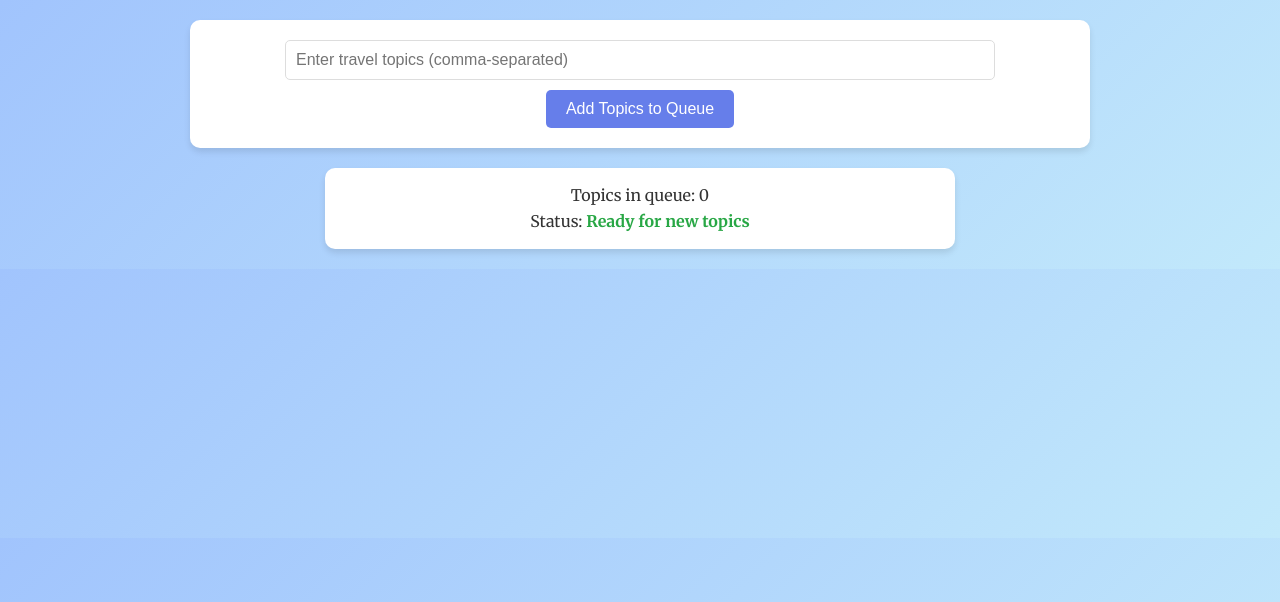
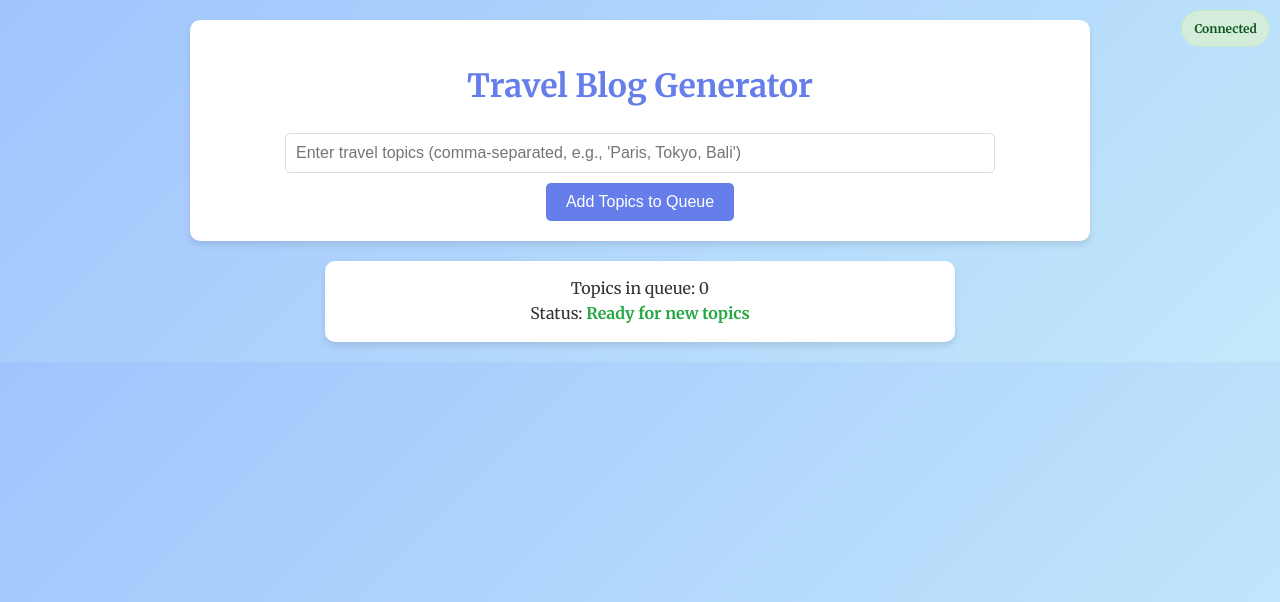
Before and after one commit to Kerbeccs/blog_gen, a Flask app: page / in a window 1280 px wide. Shown: the top 602 px of the page. Run offline with Flask 3, Linux system fonts and the light colour scheme.

Commit message:
Update index.html

```diff
--- a/templates/index.html
+++ b/templates/index.html
@@ -2,6 +2,7 @@
 <html lang="en">
 <head>
     <meta charset="UTF-8">
+    <meta name="viewport" content="width=device-width, initial-scale=1.0">
     <title>Travel Blog Generator</title>
     <link href="https://fonts.googleapis.com/css2?family=Merriweather:wght@300;400;700&family=Open+Sans:wght@300;400;600&display=swap" rel="stylesheet">
     <style>
@@ -166,12 +188,47 @@
             color: #28a745;
             font-weight: bold;
         }
+
+        .error-message {
+            background: #f8d7da;
+            color: #721c24;
+            padding: 15px;
+            border-radius: 10px;
+            margin: 20px 0;
+            border: 1px solid #f1aeb5;
+        }
+
+        .connection-status {
+            position: fixed;
+            top: 10px;
+            right: 10px;
+            padding: 8px 12px;
+            border-radius: 20px;
+            font-size: 12px;
+            font-weight: bold;
+            z-index: 1000;
+        }
+
+        .connection-online {
+            background: #d4edda;
+            color: #155724;
+            border: 1px solid #c3e6cb;
+        }
+
+        .connection-offline {
+            background: #f8d7da;
+            color: #721c24;
+            border: 1px solid #f1aeb5;
+        }
     </style>
 </head>
 <body>
+    <div class="connection-status" id="connection-status">Connecting...</div>
+
     <div class="container">
         <div class="input-section">
-            <input type="text" id="topic-input" placeholder="Enter travel topics (comma-separated)">
+            <h1 style="color: #667eea; margin-bottom: 20px;">Travel Blog Generator</h1>
+            <input type="text" id="topic-input" placeholder="Enter travel topics (comma-separated, e.g., 'Paris, Tokyo, Bali')">
             <button id="generate-btn">Add Topics to Queue</button>
         </div>
 
@@ -179,75 +236,131 @@
             Queue Status: Loading...
         </div>
 
-        <div id="loading">Generating your travel story... Please wait!</div>
+        <div id="loading">
+            <h3>Generating your travel story...</h3>
+            <p>This may take a few minutes. Please wait!</p>
+        </div>
+
+        <div id="error-container"></div>
 
         <div class="blog-container" id="blog-output" style="display:none;">
             <div class="blog-header">
                 <h1 class="blog-title" id="blog-title">Travel Blog</h1>
+                <p id="blog-timestamp" style="margin: 10px 0 0 0; opacity: 0.8;"></p>
             </div>
             <div id="blog-content" class="blog-content"></div>
         </div>
     </div>
 
     <script>
+        let isConnected = false;
+        let lastBlogTimestamp = null;
+
+        function updateConnectionStatus(connected) {
+            const statusElement = document.getElementById('connection-status');
+            if (connected) {
+                statusElement.textContent = 'Connected';
+                statusElement.className = 'connection-status connection-online';
+                isConnected = true;
+            } else {
+                statusElement.textContent = 'Connection Error';
+                statusElement.className = 'connection-status connection-offline';
+                isConnected = false;
+            }
+        }
+
+        function showError(message) {
+            const errorContainer = document.getElementById('error-container');
+            errorContainer.innerHTML = `<div class="error-message">${message}</div>`;
+        }
+
+        function clearError() {
+            const errorContainer = document.getElementById('error-container');
+            errorContainer.innerHTML = '';
+        }
+
         function updateQueueStatus() {
             fetch('/queue_status')
-                .then(response => response.json())
+                .then(response => {
+                    if (!response.ok) {
+                        throw new Error(`HTTP ${response.status}: ${response.statusText}`);
+                    }
+                    updateConnectionStatus(true);
+                    clearError();
+                    return response.json();
+                })
                 .then(data => {
                     const statusDiv = document.getElementById('queue-status');
                     let statusHTML = `Topics in queue: ${data.queue_size}<br>`;
 
-                    if (data.current_processing.current_topic) {
+                    if (data.current_processing && data.current_processing.current_topic) {
                         statusHTML += `Currently processing: ${data.current_processing.current_topic}<br>`;
                         statusHTML += `Status: <span class="status-${data.current_processing.status}">${data.current_processing.status}</span>`;
+
+                        if (data.current_processing.status === 'processing') {
+                            document.getElementById('loading').style.display = 'block';
+                        } else {
+                            document.getElementById('loading').style.display = 'none';
+                        }
                     } else {
                         statusHTML += `Status: <span class="status-idle">Ready for new topics</span>`;
+                        document.getElementById('loading').style.display = 'none';
                     }
 
                     statusDiv.innerHTML = statusHTML;
+                })
+                .catch(error => {
+                    console.error('Error fetching queue status:', error);
+                    updateConnectionStatus(false);
+                    showError(`Failed to connect to server: ${error.message}`);
+                    document.getElementById('queue-status').innerHTML = 'Queue Status: Connection Error';
                 });
         }
 
-        function formatBlogContent(content) {
-            content = content.replace(/\*\*(.*?)\*\*/g, '<h3>$1</h3>');
-            content = content.replace(/\*(.*?)(?=\*|$)/g, function(match, p1) {
-                if (p1.trim()) {
-                    return '<li>' + p1.trim() + '</li>';
-                }
-                return match;
-            });
-            content = content.replace(/(<li>.*?<\/li>)\s*(<li>.*?<\/li>)+/g, function(match) {
-                return '<ul>' + match + '</ul>';
-            });
-
-            return content;
-        }
-
-
         function fetchLatestBlog() {
             fetch('/latest_blog')
-                .then(response => response.json())
+                .then(response => {
+                    if (!response.ok) {
+                        throw new Error(`HTTP ${response.status}: ${response.statusText}`);
+                    }
+                    return response.json();
+                })
                 .then(data => {
                     const blogContent = document.getElementById('blog-content');
                     const blogOutput = document.getElementById('blog-output');
                     const blogTitle = document.getElementById('blog-title');
+                    const blogTimestamp = document.getElementById('blog-timestamp');
 
-                    if (data.content) {
+                    if (data.content && data.timestamp !== lastBlogTimestamp) {
                         blogContent.innerHTML = data.content;
                         blogTitle.textContent = data.topic || 'Travel Blog';
+                        blogTimestamp.textContent = data.timestamp ? `Generated: ${data.timestamp}` : '';
                         blogOutput.style.display = 'block';
+                        lastBlogTimestamp = data.timestamp;
+
+                        // Scroll to blog if it's a new one
+                        if (data.timestamp !== lastBlogTimestamp) {
+                            blogOutput.scrollIntoView({ behavior: 'smooth' });
+                        }
                     }
                 })
                 .catch(error => {
                     console.error('Error fetching the latest blog:', error);
-                    document.getElementById('blog-content').innerHTML =
-                        '<p class="error">Sorry, there was an error loading the blog content. Please try again later.</p>';
+                    showError(`Failed to load blog content: ${error.message}`);
                 });
         }
 
         document.getElementById('generate-btn').addEventListener('click', function() {
             const topics = document.getElementById('topic-input').value.trim();
             if (topics) {
+                if (!isConnected) {
+                    alert('Cannot add topics - not connected to server');
+                    return;
+                }
+
+                this.disabled = true;
+                this.textContent = 'Adding...';
+
                 fetch('/add_topics', {
                     method: 'POST',
                     headers: {
@@ -255,27 +368,58 @@
                     },
                     body: JSON.stringify({ topics: topics })
                 })
-                .then(response => response.json())
+                .then(response => {
+                    if (!response.ok) {
+                        throw new Error(`HTTP ${response.status}: ${response.statusText}`);
+                    }
+                    return response.json();
+                })
                 .then(data => {
-                    alert(`Added ${data.queue_size} topics to the queue`);
+                    alert(`Successfully added topics to the queue! Queue size: ${data.queue_size}`);
                     document.getElementById('topic-input').value = '';
                     updateQueueStatus();
                 })
                 .catch(error => {
                     console.error('Error:', error);
-                    alert('Error adding topics to queue');
+                    alert(`Error adding topics to queue: ${error.message}`);
+                    showError(`Failed to add topics: ${error.message}`);
+                })
+                .finally(() => {
+                    this.disabled = false;
+                    this.textContent = 'Add Topics to Queue';
                 });
             } else {
                 alert('Please enter at least one topic!');
             }
         });
 
+        // Health check function
+        function checkHealth() {
+            fetch('/health')
+                .then(response => {
+                    if (response.ok) {
+                        updateConnectionStatus(true);
+                        clearError();
+                    } else {
+                        throw new Error(`Server returned ${response.status}`);
+                    }
+                })
+                .catch(error => {
+                    console.error('Health check failed:', error);
+                    updateConnectionStatus(false);
+                });
+        }
 
+        // Initial setup
+        updateConnectionStatus(false);
+        checkHealth();
+        updateQueueStatus();
+        fetchLatestBlog();
+
+        // Set up intervals
         setInterval(updateQueueStatus, 5000);
         setInterval(fetchLatestBlog, 10000);
-
-        updateQueueStatus();
-        fetchLatestBlog();
+        setInterval(checkHealth, 30000); // Health check every 30 seconds
     </script>
 </body>
 </html>
```
Also changed, not shown: other parts of templates/index.html (+26 -5 lines).
